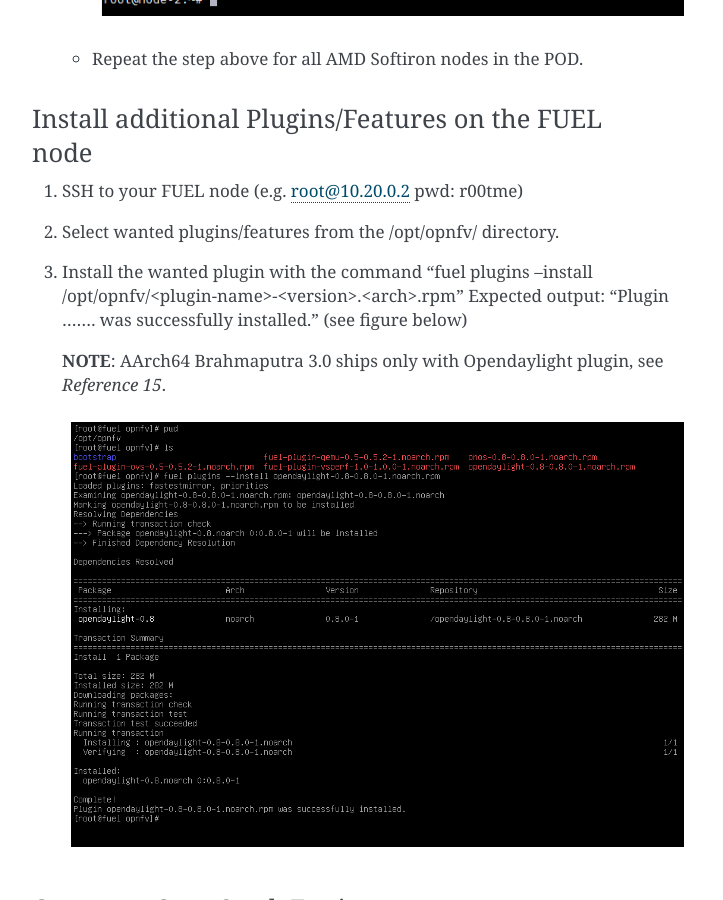
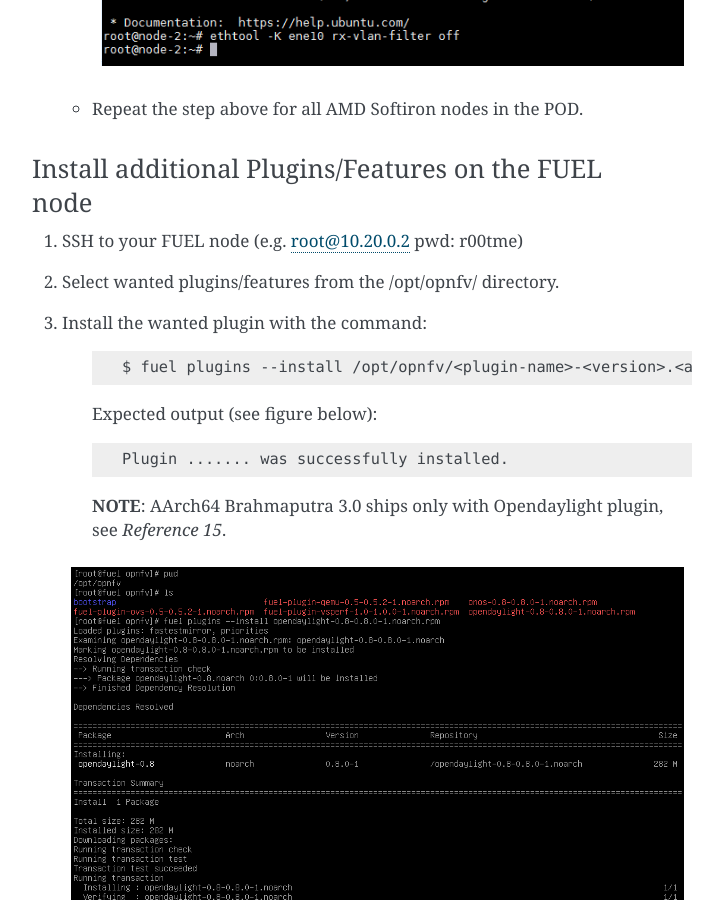
Before and after one commit to opnfv/armband, a Sphinx documentation site: the page built from docs/installation-instruction.rst, in a window 1280 px wide and 900 px high, scrolled down 8761 px. Shown: the whole window, without its empty margins (388-1111 px from the left). Built offline with Sphinx 7.4.7, drawn with Linux system fonts in a browser that asks for light colours; some of the changed text lies outside the part shown.

Commit message:
docs/instal-instr: Add bash code-block markup.
Change-Id: I04b97451d9b411d727b0ef51f1fc329510a286bb
(cherry picked from commit d4e37c21c5c76f52474d44e9cc32961259fb79ab)

```diff
--- a/docs/installation-instruction.rst
+++ b/docs/installation-instruction.rst
@@ -54,16 +54,23 @@
 opnfv/armband git repository. To retrieve the repository for the AArch64
 Brahmaputra 3.0 release use the following command:
 
-$ git clone https://gerrit.opnfv.org/gerrit/armband
+.. code-block:: bash
+
+    $ git clone https://gerrit.opnfv.org/gerrit/armband
 
 Check-out the Brahmaputra release tag to set the branch to the
 baseline required to replicate the Brahmaputra release:
 
-$ git checkout brahmaputra.3.0
+.. code-block:: bash
+
+    $ git checkout brahmaputra.3.0
 
 Go to the armband directory and build the .iso:
 
-$ cd armband; make release
+.. code-block:: bash
+
+    $ cd armband
+    $ make release
 
 For more information on how to build, please see *Reference: 14*
 
@@ -328,11 +335,20 @@
 
 #. Select wanted plugins/features from the /opt/opnfv/ directory.
 
-#. Install the wanted plugin with the command "fuel plugins --install /opt/opnfv/<plugin-name>-<version>.<arch>.rpm"
-   Expected output: "Plugin ....... was successfully installed." (see figure below)
+#. Install the wanted plugin with the command:
 
-   **NOTE**: AArch64 Brahmaputra 3.0 ships only with Opendaylight plugin,
-   see *Reference 15*.
+    .. code-block:: bash
+
+        $ fuel plugins --install /opt/opnfv/<plugin-name>-<version>.<arch>.rpm
+
+    Expected output (see figure below):
+
+    .. code-block:: bash
+
+        Plugin ....... was successfully installed.
+
+    **NOTE**: AArch64 Brahmaputra 3.0 ships only with Opendaylight plugin,
+    see *Reference 15*.
 
    .. figure:: img/plugin_install.png
 
```
